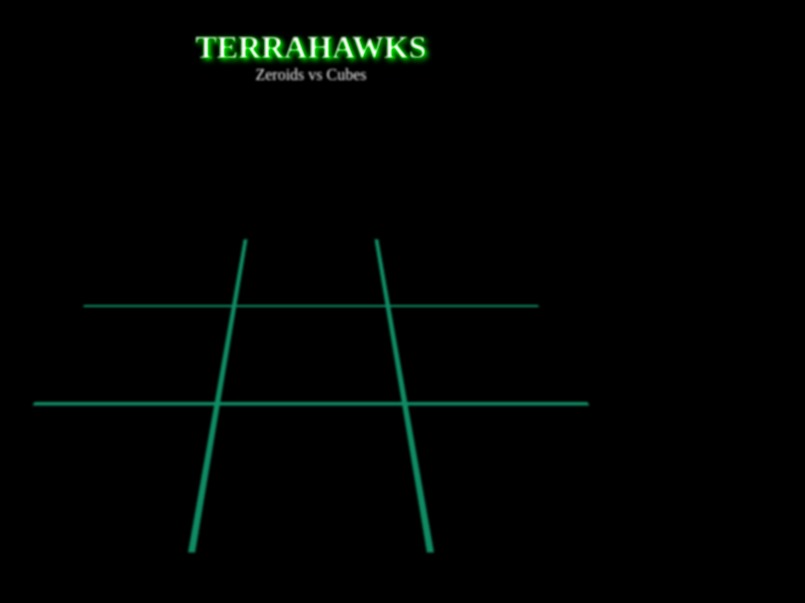
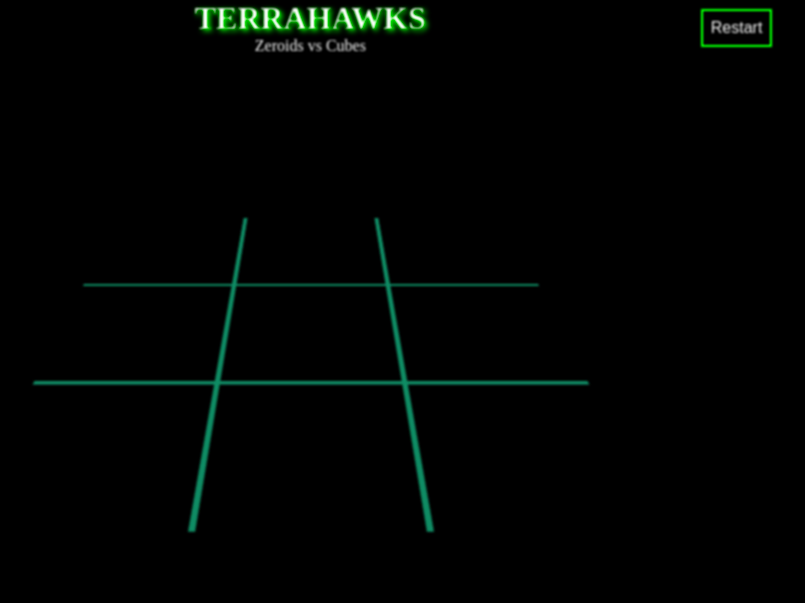
Before and after one commit to edwardwheldon/Terrahawks, a website: page index.html in a window 1280 px wide. Shown: the whole page, without its empty margins (329-1134 px from the left). Drawn offline with Linux system fonts and the light colour scheme.

Commit message:
exit game work in progress

```diff
--- a/app.js
+++ b/app.js
@@ -9,6 +9,8 @@
 let isUserTurn = true;
 const gameStatusElement = document.getElementById('gameStatus');
 const restartButton = document.getElementById('restartButton');
+const playerContainer = document.getElementById('player-container');
+
 
 introLine1 = document.getElementById('intro-line1');
 introLine2 = document.getElementById('intro-line2');
@@ -18,7 +20,9 @@
 startGame();
 
 function startGame() {
+  grid.style.animation = 'rotateShift 1.5s forwards';
   // Show lines with initial opacity 0
+  playerContainer.style.display = 'block';
   introLine1.style.opacity = 0;
   introLine2.style.opacity = 0;
   introLine3.style.opacity = 0;
@@ -34,7 +38,7 @@
   setTimeout(() => {
     introContainer.style.display = "none";
     container.style.display = "flex";
-  }, 2500); // Adjust this delay as needed
+  }, 2500);
 }
 
 
@@ -149,6 +153,7 @@
   for (const condition of winConditions) {
     const [a, b, c] = condition;
     if (gameBoard[a] && gameBoard[a] === gameBoard[b] && gameBoard[a] === gameBoard[c]) {
+      console.log(condition)
       return gameBoard[a];
     }
   }
@@ -204,6 +209,9 @@
 
   restartButton.style.display = 'block';
   restartButton.addEventListener('click', restartGame);
+
+  grid.style.animation = 'rotateShiftReverse 1s forwards';
+  playerContainer.style.display = 'none';
 }
 
 cells.forEach((cell) => {
--- a/index.html
+++ b/index.html
@@ -9,11 +9,15 @@
   </head>
   <body>
     <header>
-      <h1>TERRAHAWKS</h1>
-      <p id="gameStatus">Zeroids vs Cubes</p>
+      <div></div>
+      <div class="title">
+       <h1>TERRAHAWKS</h1>
+        <p id="gameStatus">Zeroids vs Cubes</p>
+      </div>
+      <div class="controls">
+        <button id="restartButton">Restart</button>
+      </div>
     </header>
-
-    <button id="restartButton" style="display: none">Restart</button>
 
     <div id="intro-container" class="intro-container">
       <div class="intro-lines-container-vertical">
@@ -32,7 +36,7 @@
     </div> -->
 
     <div id="container" class="container">
-      <div class="player-container">
+      <div id="player-container" class="player-container">
         <!-- zeroids -->
         <div id="zeroid0" class="zeroid zeroid0">
           <span class="z-eyes"></span>
--- a/styles.css
+++ b/styles.css
@@ -1,5 +1,6 @@
 body {
   background: rgb(0, 0, 0);
+  margin: 0px;
   display: flex;
   flex-direction: column;
   align-items: center;
@@ -8,13 +9,39 @@
 }
 
 header {
-  text-align: center;
+  display:flex;
+  width:100%;
+  margin-bottom: 0.5rem;
+}
+
+header > div {
+  display: flex;
+  flex-direction: column;
+  width:33.3%;
+  justify-content: center;
+  align-items: center;
+}
+
+header .title {
+  justify-items: center;
+  min-width: fit-content;
+}
+
+
+
+.controls button {
+  color: white;
+  width:fit-content;
+  background-color: black;
+  padding:0.5rem;
+  border:2px solid rgb(5, 143, 0);
+  font-size: 16px;
 }
 
 h1 {
   color: white;
   text-shadow: 2px 2px 5px rgb(5, 143, 0);
-  margin-bottom: 0px;
+  margin: 0px;
 }
 
 p {
@@ -102,7 +129,7 @@
   display: grid;
   grid-template-columns: 1fr 1fr 1fr;
   grid-gap: 5px;
-  animation: rotateShift 1.5s ease-in-out;
+  /* animation: rotateShift 1.5s ease-in-out; */
   position: relative;
 }
 
```
